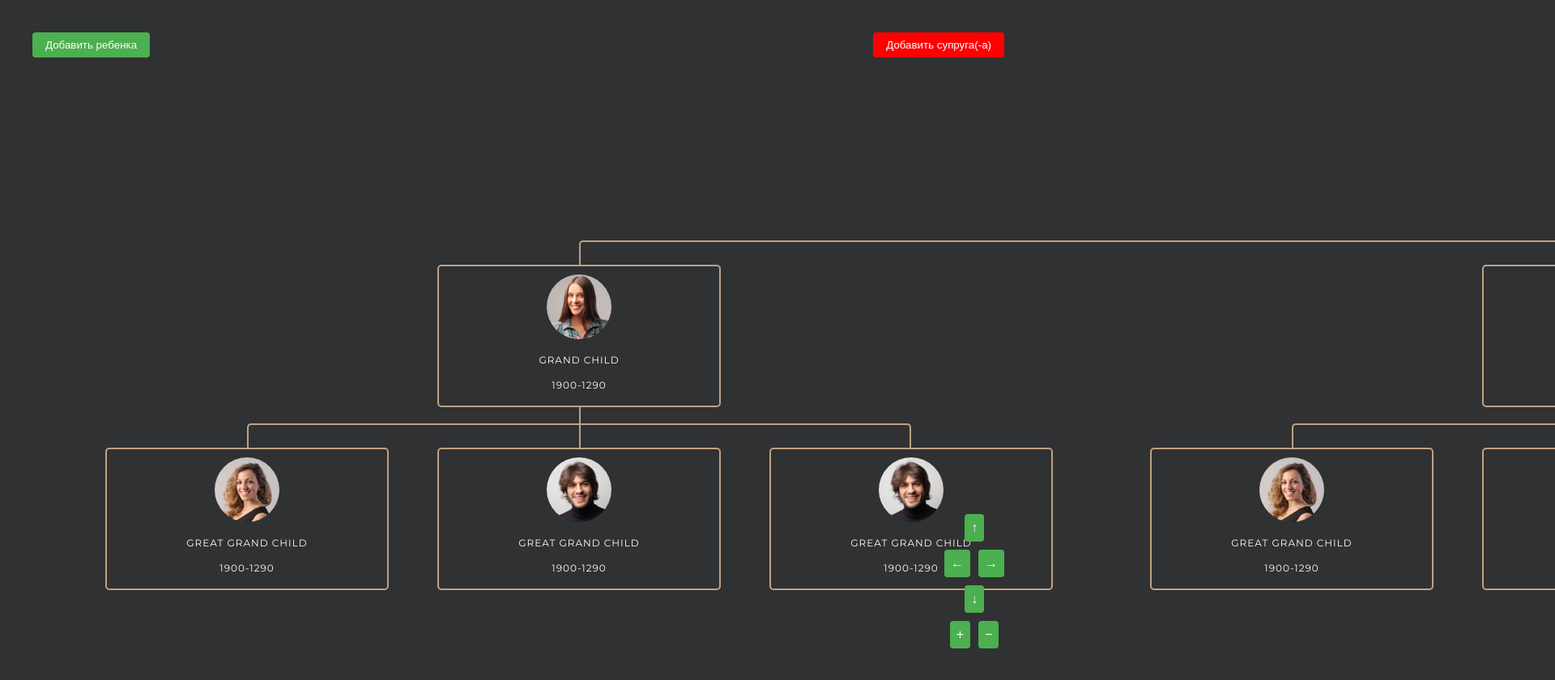
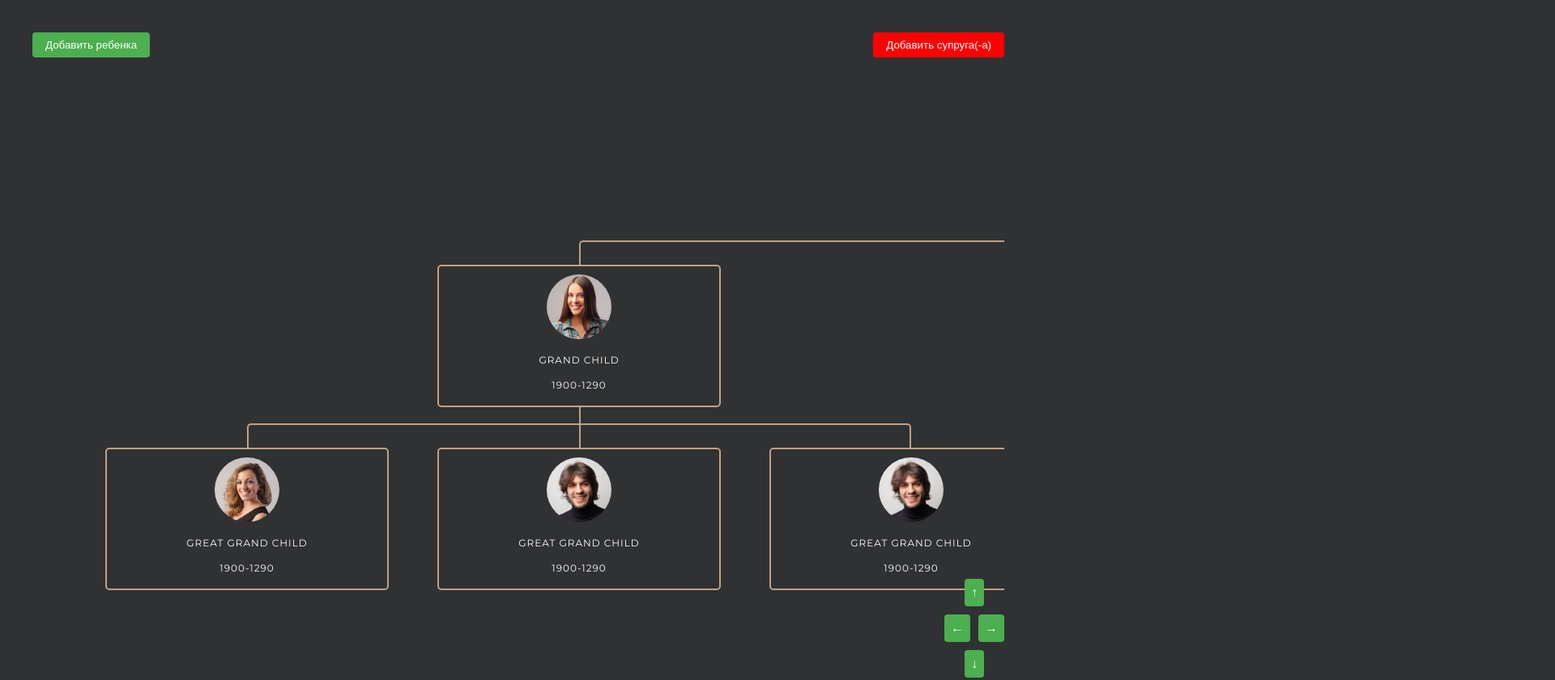
Before and after one commit to miltim7/FamilyTree, a plain HTML site: page index.html in a window 1280 px wide. Shown: the part 790-1630 px from the top of the page at 81% size, 1920 px wide, since content can reach past the window. Drawn offline with Linux system fonts and the light colour scheme.

Commit message:
adaptive

```diff
--- a/css/style.css
+++ b/css/style.css
@@ -7,16 +7,22 @@
 }
 
 body {
-  height: 100vh;
+  min-height: 100vh; /* Чтобы контент занимал минимум высоту экрана */
+  overflow-x: hidden; /* Запрещаем горизонтальный скролл */
+  overflow-y: auto;   /* Разрешаем вертикальный скролл */
   font-family: 'Montserrat', sans-serif;
   background: #303133;
-  overflow: hidden;
   position: relative;
 }
 
 img {
   -webkit-user-drag: none;
   user-drag: none;
+}
+
+.tree-scroll-wrapper {
+  width: 100%;
+  overflow-x: hidden;
 }
 
 #tree-container-wrapper {
@@ -385,14 +391,6 @@ img {
   background: darkred;
 }
 
-#tree-container-wrapper {
-  width: 1000%;
-  height: 90vh;
-  overflow: hidden;
-  cursor: grab;
-  position: relative;
-}
-
 #tree-container-wrapper.expanded {
   height: auto;
 }
--- a/index.html
+++ b/index.html
@@ -27,7 +27,9 @@
       <p>По любым вопросам</p>
       <img src="images/right-arrow.png">
       <a href="https://vk.com/"><img src="images/vk.svg" alt="VK"></a>
-      <a href="https://api.whatsapp.com/send/?phone=79000880989&amp;text=%D0%97%D0%B4%D1%80%D0%B0%D0%B2%D1%81%D1%82%D0%B2%D1%83%D0%B9%D1%82%D0%B5%21+%D0%9F%D0%B8%D1%88%D1%83+%D0%92%D0%B0%D0%BC+%D1%81+%D1%81%D0%B0%D0%B9%D1%82%D0%B0+%D0%BF%D0%BE+%D1%80%D0%BE%D0%B4%D0%BE%D1%81%D0%BB%D0%BE%D0%B2%D0%BD%D0%BE%D0%B9+%D0%A8%D1%83%D1%85%D0%BE%D0%B2%D1%86%D0%B5%D0%B2%D1%8B%D1%85.&amp;type=phone_number&amp;app_absent=0"><img src="images/wp.svg" alt="WhatsApp"></a>
+      <a
+        href="https://api.whatsapp.com/send/?phone=79000880989&amp;text=%D0%97%D0%B4%D1%80%D0%B0%D0%B2%D1%81%D1%82%D0%B2%D1%83%D0%B9%D1%82%D0%B5%21+%D0%9F%D0%B8%D1%88%D1%83+%D0%92%D0%B0%D0%BC+%D1%81+%D1%81%D0%B0%D0%B9%D1%82%D0%B0+%D0%BF%D0%BE+%D1%80%D0%BE%D0%B4%D0%BE%D1%81%D0%BB%D0%BE%D0%B2%D0%BD%D0%BE%D0%B9+%D0%A8%D1%83%D1%85%D0%BE%D0%B2%D1%86%D0%B5%D0%B2%D1%8B%D1%85.&amp;type=phone_number&amp;app_absent=0"><img
+          src="images/wp.svg" alt="WhatsApp"></a>
     </div>
 
     <div class="burger" style="display: none;">
@@ -48,7 +50,9 @@
       <p>По любым вопросам</p>
       <img src="images/right-arrow.png">
       <a href="https://vk.com/"><img src="images/vk.svg" alt="VK"></a>
-      <a href="https://api.whatsapp.com/send/?phone=79000880989&amp;text=%D0%97%D0%B4%D1%80%D0%B0%D0%B2%D1%81%D1%82%D0%B2%D1%83%D0%B9%D1%82%D0%B5%21+%D0%9F%D0%B8%D1%88%D1%83+%D0%92%D0%B0%D0%BC+%D1%81+%D1%81%D0%B0%D0%B9%D1%82%D0%B0+%D0%BF%D0%BE+%D1%80%D0%BE%D0%B4%D0%BE%D1%81%D0%BB%D0%BE%D0%B2%D0%BD%D0%BE%D0%B9+%D0%A8%D1%83%D1%85%D0%BE%D0%B2%D1%86%D0%B5%D0%B2%D1%8B%D1%85.&amp;type=phone_number&amp;app_absent=0"><img src="images/wp.svg" alt="WhatsApp"></a>
+      <a
+        href="https://api.whatsapp.com/send/?phone=79000880989&amp;text=%D0%97%D0%B4%D1%80%D0%B0%D0%B2%D1%81%D1%82%D0%B2%D1%83%D0%B9%D1%82%D0%B5%21+%D0%9F%D0%B8%D1%88%D1%83+%D0%92%D0%B0%D0%BC+%D1%81+%D1%81%D0%B0%D0%B9%D1%82%D0%B0+%D0%BF%D0%BE+%D1%80%D0%BE%D0%B4%D0%BE%D1%81%D0%BB%D0%BE%D0%B2%D0%BD%D0%BE%D0%B9+%D0%A8%D1%83%D1%85%D0%BE%D0%B2%D1%86%D0%B5%D0%B2%D1%8B%D1%85.&amp;type=phone_number&amp;app_absent=0"><img
+          src="images/wp.svg" alt="WhatsApp"></a>
     </div>
   </div>
 
@@ -57,7 +61,8 @@
     <div class="hero-blur">
       <div class="hero-content">
         <h1>Добро пожаловать на сайт, посвященный родословной семьи Шуховцевых!</h1>
-        <p>Здесь вы сможете узнать о богатой истории и наследии семьи, исследовать генеалогическое древо и прочитать статьи о предках.
+        <p>Здесь вы сможете узнать о богатой истории и наследии семьи, исследовать генеалогическое древо и прочитать
+          статьи о предках.
           История семьи Шуховцевых — это наша общая память!</p>
         <div class="hero-buttons">
           <a href="#container" class="hero-btn">Семейное Древо</a>
@@ -69,15 +74,17 @@
 
 
 
-  <!-- Container (Древо) -->
   <section id="container" class="container-section">
     <div class="container-buttons">
       <button id="add-child-btn">Добавить ребенка</button>
       <button id="add-spouse-btn">Добавить супруга(-а)</button>
     </div>
-    <div id="tree-container-wrapper">
-      <div id="tree-container">
-        <div class="tree" id="tree-root"></div>
+    <!-- Новый обёрточный контейнер для горизонтальной прокрутки -->
+    <div class="tree-scroll-wrapper">
+      <div id="tree-container-wrapper">
+        <div id="tree-container">
+          <div class="tree" id="tree-root"></div>
+        </div>
       </div>
     </div>
     <!-- Новые кнопки навигации -->
@@ -94,6 +101,7 @@
       </div>
     </div>
   </section>
+
 
   <!-- Blog Section -->
   <section id="blog" class="blog-section">
```
